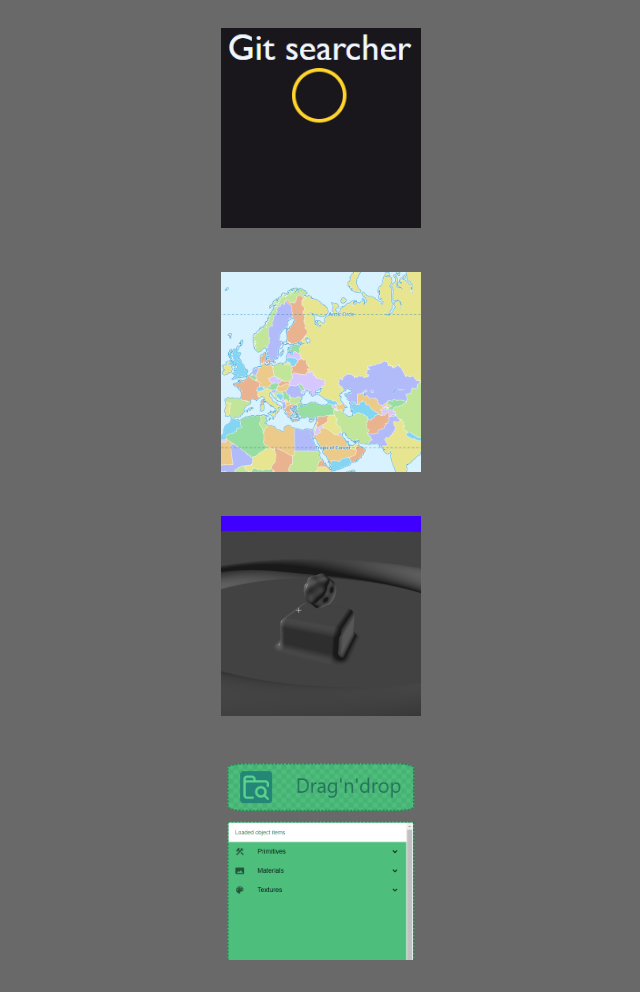
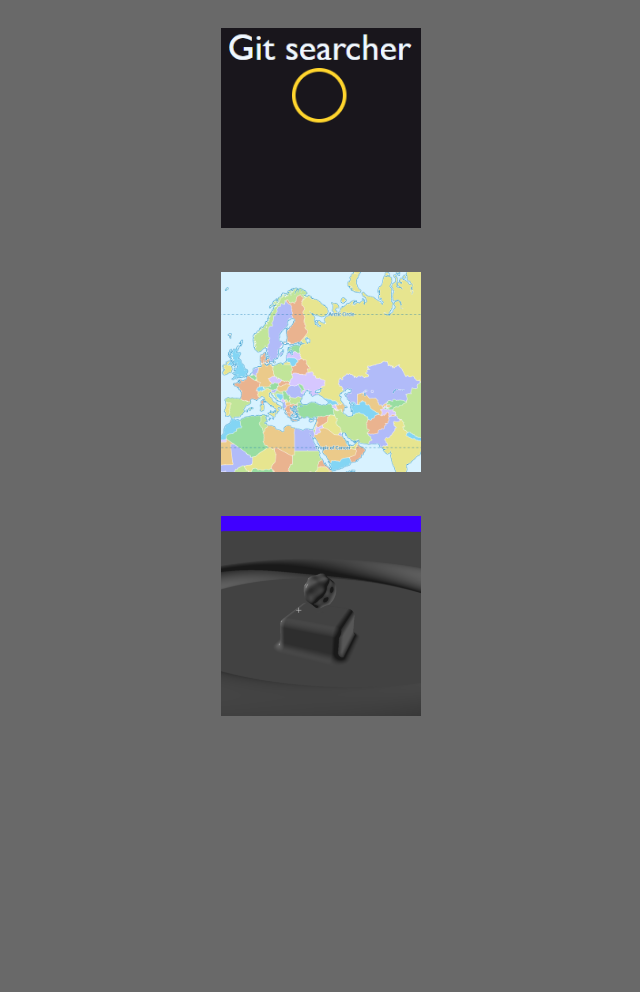
Before and after one commit to Tim2303/tim2303.github.io, a plain HTML site: page index.html in a window 1280 px wide. Shown: the whole page, without its empty margins (319-959 px from the left). After the commit the page ends 800 px from the top, so only its background shows below. Drawn offline with Linux system fonts and the light colour scheme.

Commit message:
Update index.html

```diff
--- a/index.html
+++ b/index.html
@@ -13,7 +13,4 @@
   <a href="./RayMarching/"
     ><img src="!Logos/Rnd.png" width="200" height="200"
   /></a>
-  <a href="./Web MultiEditor/MultiEditor"
-    ><img src="!Logos/Edt.png" width="200" height="200"
-  /></a>
 </body>
```
